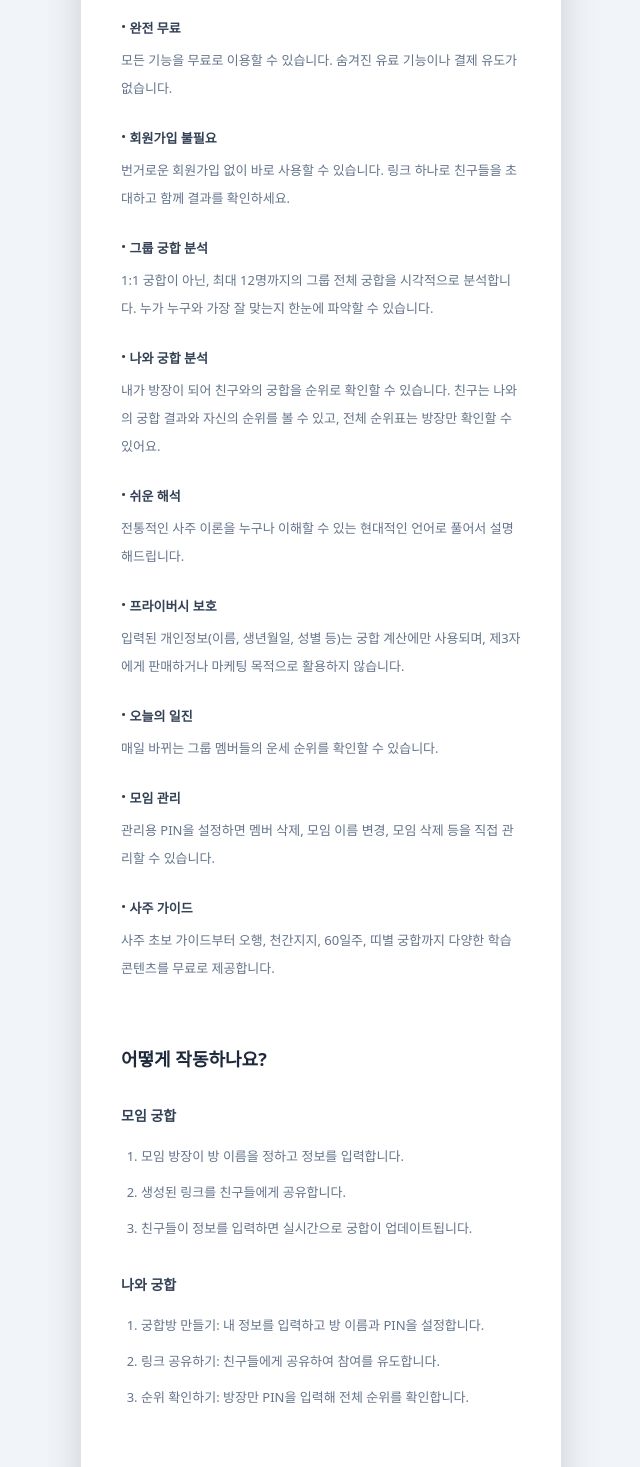
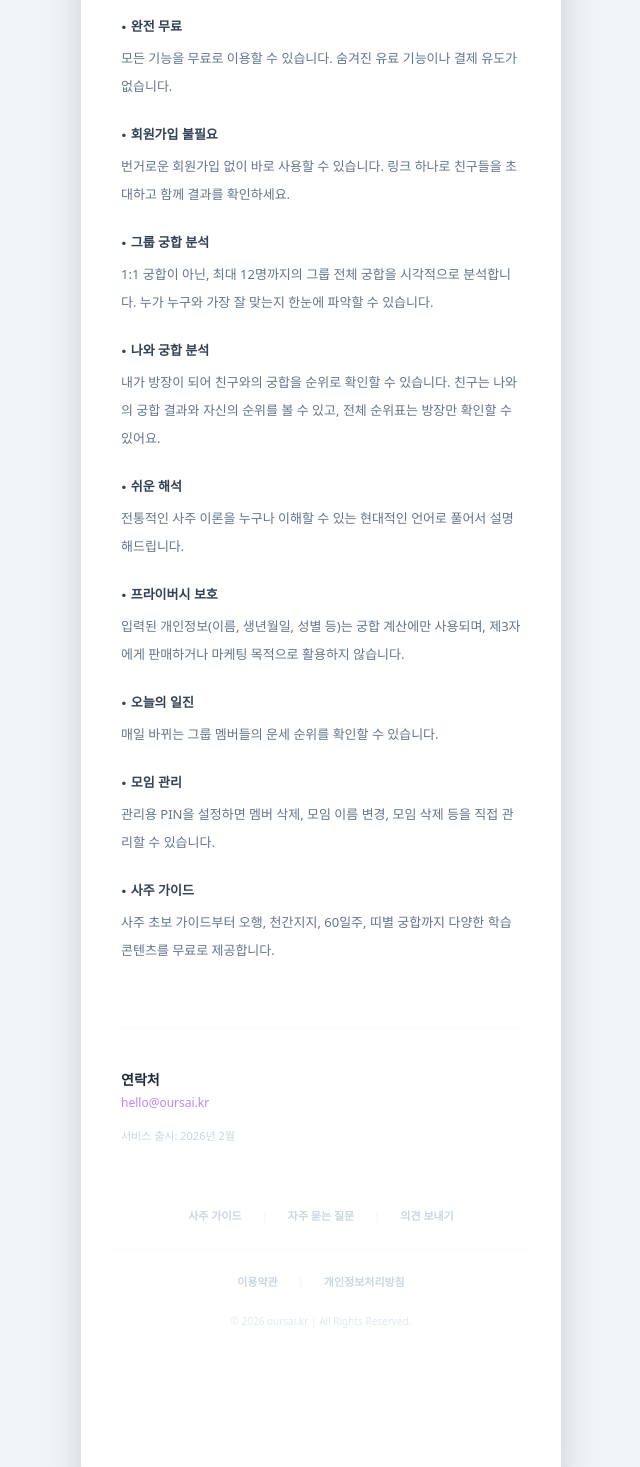
Before and after one commit to PLANB-John/oursai-web, a Next.js app: page /intro in a window 1280 px wide. Shown: the part 1120-2587 px from the top of the page, without its empty margins (319-959 px from the left). Built offline with nearby package versions, Linux system fonts and the light colour scheme.

Commit message:
Update intro.js

```diff
--- a/pages/intro.js
+++ b/pages/intro.js
@@ -23,7 +23,7 @@ export default function Intro() {
             <h1 className="text-[28px] font-black text-slate-800 mb-10 tracking-tight">서비스 소개</h1>
           </section>
 
-          {/* 2. 우리 사이란? 섹션 (문구 수정 반영) */}
+          {/* 2. 우리 사이란? */}
           <section className="space-y-5">
             <h2 className="text-[18px] font-black text-slate-800">우리 사이란?</h2>
             <div className="text-slate-500 text-[13px] leading-7 space-y-4">
@@ -36,7 +36,7 @@ export default function Intro() {
             </div>
           </section>
 
-          {/* 3. 우리 사이를 만든 이유 섹션 (문구 수정 반영) */}
+          {/* 3. 우리 사이를 만든 이유 */}
           <section className="space-y-5">
             <h2 className="text-[18px] font-black text-slate-800">우리 사이를 만든 이유</h2>
             <div className="text-slate-500 text-[13px] leading-7 space-y-4">
@@ -46,103 +46,57 @@ export default function Intro() {
             </div>
           </section>
 
-          {/* 4. 서비스 특징 섹션 (기호 크기 및 콜론 제거 반영) */}
+          {/* 4. 서비스 특징 (· 크기 확대 및 콜론 제거) */}
           <section className="space-y-6">
             <h2 className="text-[18px] font-black text-slate-800">서비스 특징</h2>
             <ul className="text-slate-500 text-[13px] leading-7 space-y-5">
-              <li>
-                <span className="font-bold text-slate-700 block mb-1">
-                  <span className="text-lg">·</span> 완전 무료
-                </span>
-                모든 기능을 무료로 이용할 수 있습니다. 숨겨진 유료 기능이나 결제 유도가 없습니다.
-              </li>
-              <li>
-                <span className="font-bold text-slate-700 block mb-1">
-                  <span className="text-lg">·</span> 회원가입 불필요
-                </span>
-                번거로운 회원가입 없이 바로 사용할 수 있습니다. 링크 하나로 친구들을 초대하고 함께 결과를 확인하세요.
-              </li>
-              <li>
-                <span className="font-bold text-slate-700 block mb-1">
-                  <span className="text-lg">·</span> 그룹 궁합 분석
-                </span>
-                1:1 궁합이 아닌, 최대 12명까지의 그룹 전체 궁합을 시각적으로 분석합니다. 누가 누구와 가장 잘 맞는지 한눈에 파악할 수 있습니다.
-              </li>
-              <li>
-                <span className="font-bold text-slate-700 block mb-1">
-                  <span className="text-lg">·</span> 나와 궁합 분석
-                </span>
-                내가 방장이 되어 친구와의 궁합을 순위로 확인할 수 있습니다. 친구는 나와의 궁합 결과와 자신의 순위를 볼 수 있고, 전체 순위표는 방장만 확인할 수 있어요.
-              </li>
-              <li>
-                <span className="font-bold text-slate-700 block mb-1">
-                  <span className="text-lg">·</span> 쉬운 해석
-                </span>
-                전통적인 사주 이론을 누구나 이해할 수 있는 현대적인 언어로 풀어서 설명해드립니다.
-              </li>
-              <li>
-                <span className="font-bold text-slate-700 block mb-1">
-                  <span className="text-lg">·</span> 프라이버시 보호
-                </span>
-                입력된 개인정보(이름, 생년월일, 성별 등)는 궁합 계산에만 사용되며, 제3자에게 판매하거나 마케팅 목적으로 활용하지 않습니다.
-              </li>
-              <li>
-                <span className="font-bold text-slate-700 block mb-1">
-                  <span className="text-lg">·</span> 오늘의 일진
-                </span>
-                매일 바뀌는 그룹 멤버들의 운세 순위를 확인할 수 있습니다.
-              </li>
-              <li>
-                <span className="font-bold text-slate-700 block mb-1">
-                  <span className="text-lg">·</span> 모임 관리
-                </span>
-                관리용 PIN을 설정하면 멤버 삭제, 모임 이름 변경, 모임 삭제 등을 직접 관리할 수 있습니다.
-              </li>
-              <li>
-                <span className="font-bold text-slate-700 block mb-1">
-                  <span className="text-lg">·</span> 사주 가이드
-                </span>
-                사주 초보 가이드부터 오행, 천간지지, 60일주, 띠별 궁합까지 다양한 학습 콘텐츠를 무료로 제공합니다.
-              </li>
+              {[
+                { title: "완전 무료", content: "모든 기능을 무료로 이용할 수 있습니다. 숨겨진 유료 기능이나 결제 유도가 없습니다." },
+                { title: "회원가입 불필요", content: "번거로운 회원가입 없이 바로 사용할 수 있습니다. 링크 하나로 친구들을 초대하고 함께 결과를 확인하세요." },
+                { title: "그룹 궁합 분석", content: "1:1 궁합이 아닌, 최대 12명까지의 그룹 전체 궁합을 시각적으로 분석합니다. 누가 누구와 가장 잘 맞는지 한눈에 파악할 수 있습니다." },
+                { title: "나와 궁합 분석", content: "내가 방장이 되어 친구와의 궁합을 순위로 확인할 수 있습니다. 친구는 나와의 궁합 결과와 자신의 순위를 볼 수 있고, 전체 순위표는 방장만 확인할 수 있어요." },
+                { title: "쉬운 해석", content: "전통적인 사주 이론을 누구나 이해할 수 있는 현대적인 언어로 풀어서 설명해드립니다." },
+                { title: "프라이버시 보호", content: "입력된 개인정보(이름, 생년월일, 성별 등)는 궁합 계산에만 사용되며, 제3자에게 판매하거나 마케팅 목적으로 활용하지 않습니다." },
+                { title: "오늘의 일진", content: "매일 바뀌는 그룹 멤버들의 운세 순위를 확인할 수 있습니다." },
+                { title: "모임 관리", content: "관리용 PIN을 설정하면 멤버 삭제, 모임 이름 변경, 모임 삭제 등을 직접 관리할 수 있습니다." },
+                { title: "사주 가이드", content: "사주 초보 가이드부터 오행, 천간지지, 60일주, 띠별 궁합까지 다양한 학습 콘텐츠를 무료로 제공합니다." }
+              ].map((item, idx) => (
+                <li key={idx}>
+                  <span className="font-bold text-slate-700 block mb-1">
+                    <span className="text-[20px] leading-none inline-block align-middle mr-1">·</span>
+                    {item.title}
+                  </span>
+                  {item.content}
+                </li>
+              ))}
             </ul>
           </section>
 
-          {/* 이하 섹션들(이용방법, 이론배경 등)은 기존 내용 유지 */}
-          <section className="space-y-8">
-            <h2 className="text-[18px] font-black text-slate-800">어떻게 작동하나요?</h2>
-            <div className="space-y-4">
-              <p className="text-[14px] font-bold text-slate-700">모임 궁합</p>
-              <ol className="text-slate-500 text-[13px] leading-7 list-decimal pl-5 space-y-2">
-                <li>모임 방장이 방 이름을 정하고 정보를 입력합니다.</li>
-                <li>생성된 링크를 친구들에게 공유합니다.</li>
-                <li>친구들이 정보를 입력하면 실시간으로 궁합이 업데이트됩니다.</li>
-              </ol>
+          {/* 5. 연락처 및 출시 정보 */}
+          <section className="space-y-4 pt-10 border-t border-slate-50">
+            <div className="space-y-1">
+              <h2 className="text-[14px] font-bold text-slate-800">연락처</h2>
+              <p className="text-[12px] text-purple-400 font-medium cursor-pointer">hello@oursai.kr</p>
             </div>
-            <div className="space-y-4">
-              <p className="text-[14px] font-bold text-slate-700">나와 궁합</p>
-              <ol className="text-slate-500 text-[13px] leading-7 list-decimal pl-5 space-y-2">
-                <li>궁합방 만들기: 내 정보를 입력하고 방 이름과 PIN을 설정합니다.</li>
-                <li>링크 공유하기: 친구들에게 공유하여 참여를 유도합니다.</li>
-                <li>순위 확인하기: 방장만 PIN을 입력해 전체 순위를 확인합니다.</li>
-              </ol>
-            </div>
-          </section>
-
-          <section className="space-y-8 pt-10 border-t border-slate-50">
-            <div className="space-y-2">
-              <h2 className="text-[14px] font-bold text-slate-800">연락처</h2>
-              <p className="text-[12px] text-purple-400 font-medium">hello@oursai.kr</p>
-              <p className="text-[11px] text-slate-300 mt-6">서비스 출시: 2026년 2월</p>
-            </div>
+            <p className="text-[11px] text-slate-300">서비스 출시: 2026년 2월</p>
           </section>
         </main>
 
+        {/* --- 복구된 하단 푸터 영역 --- */}
         <footer className="px-8 py-12 bg-white text-center space-y-6">
           <div className="flex justify-center gap-5 text-[11px] text-slate-300 font-bold">
-            <a href="/terms">이용약관</a>
+            <a href="/guide" className="hover:text-slate-400">사주 가이드</a>
             <span className="text-slate-100">|</span>
-            <a href="/privacy">개인정보처리방침</a>
+            <a href="/faq" className="hover:text-slate-400">자주 묻는 질문</a>
+            <span className="text-slate-100">|</span>
+            <a href="/feedback" className="hover:text-slate-400">의견 보내기</a>
           </div>
+          <div className="flex justify-center gap-5 text-[11px] text-slate-300 font-bold border-t border-slate-50 pt-6">
+            <a href="/terms" className="hover:text-slate-400">이용약관</a>
+            <span className="text-slate-100">|</span>
+            <a href="/privacy" className="hover:text-slate-400">개인정보처리방침</a>
+          </div>
+          <p className="text-[10px] text-slate-200 font-medium">© 2026 oursai.kr | All Rights Reserved.</p>
         </footer>
       </div>
     </div>
```
